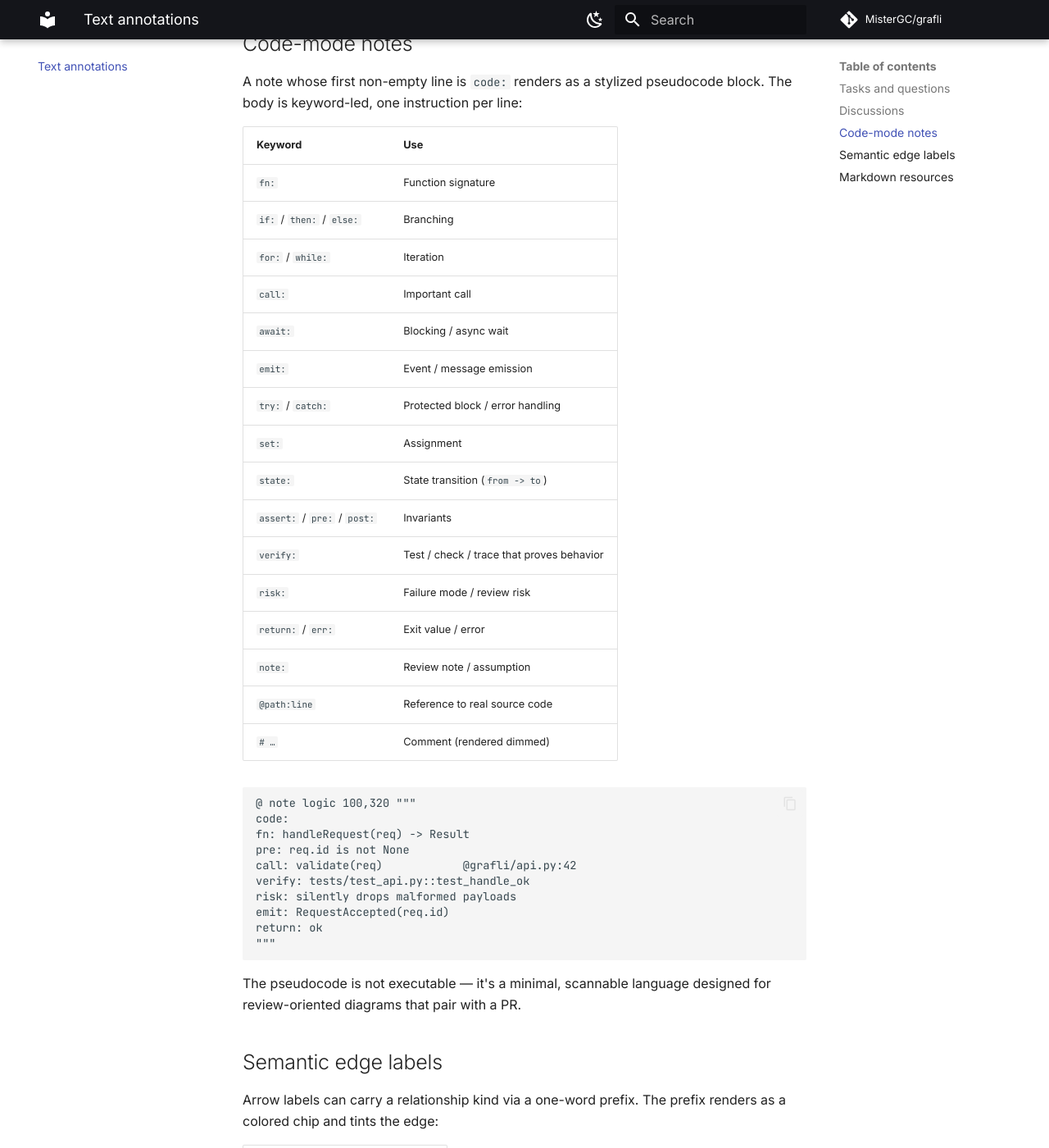
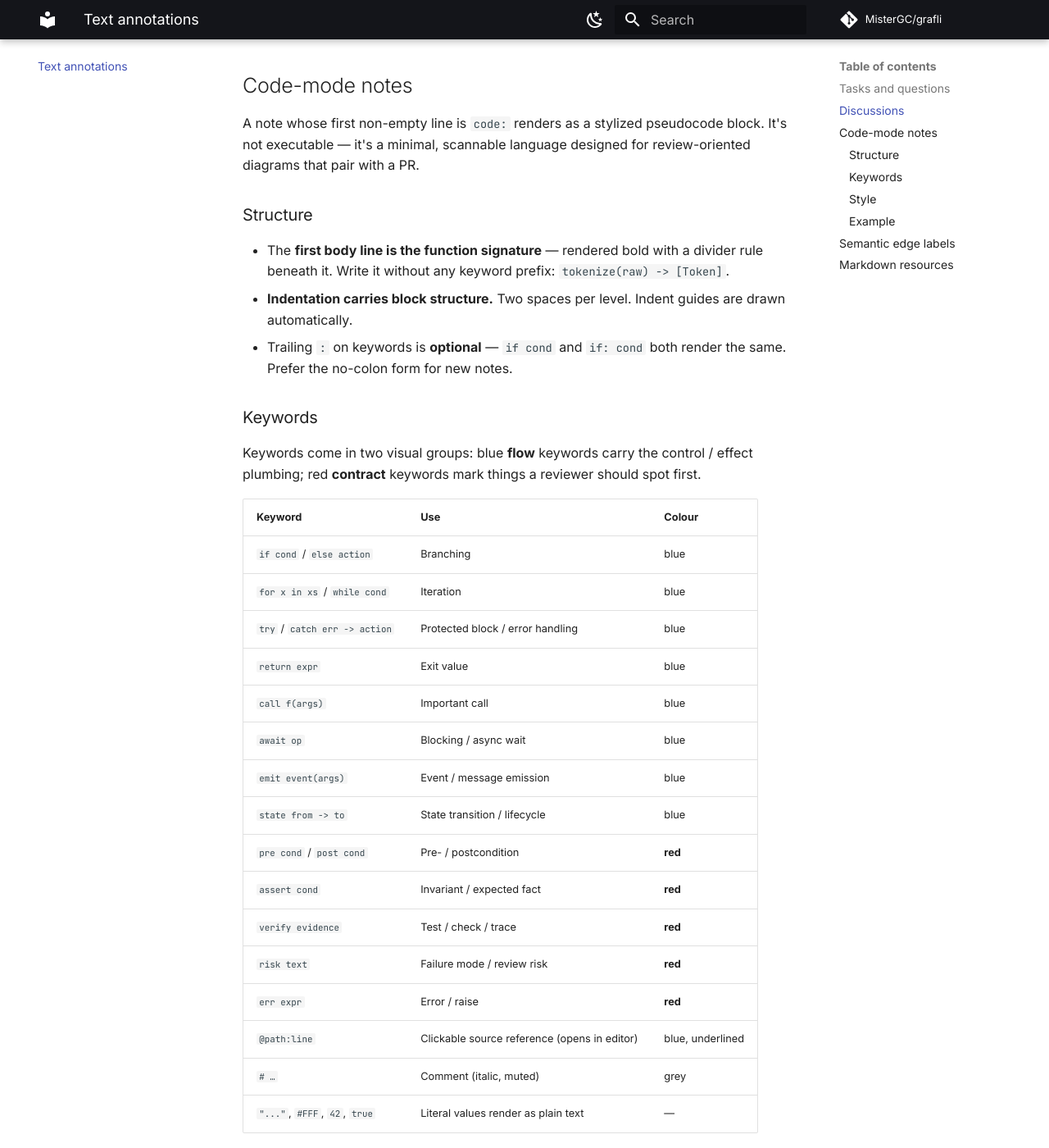
Before and after one commit to MisterGC/grafli, an MkDocs documentation site: the page built from docs/text-annotations.md, in a window 1280 px wide and 1400 px high, scrolled down 910 px. Shown: the whole window at 82% size. Built offline with MkDocs 1.6.1 and Material for MkDocs 9.7.7, drawn with Linux system fonts in a browser that asks for light colours; comment, search, counter and statistics services are not loaded; some of the changed text lies outside the part shown.

Commit message:
Docs/release prep: refresh README, F1, site for v3 syntax + new shortcuts; toolbar view-toggles; minimap connectors

````diff
--- a/docs/text-annotations.md
+++ b/docs/text-annotations.md
@@ -8,13 +8,14 @@ intent into git diffs.
 
 Lead a note (or a line in a multi-line note) with one of:
 
-| Prefix | Meaning |
-|--------|---------|
-| `T:`   | Task / TODO |
-| `Q:`   | Question / clarification |
+| Prefix | Aliases (case-insensitive) | Meaning |
+|--------|-----------------------------|---------|
+| `T:`   | `t:`, `TODO:`, `todo:`     | Task / TODO |
+| `Q:`   | `q:`, `QUESTION:`, `question:` | Question / clarification |
 
 Both render with distinct colors so review work is easy to spot when you
-zoom out.
+zoom out. Whatever form you type, the rendered badge is normalised to the
+short form (`T:` / `Q:`) for visual consistency.
 
 ## Discussions
 
@@ -34,42 +35,76 @@ AI: We could move it behind an event bus once #421 lands.
 ## Code-mode notes
 
 A note whose first non-empty line is `code:` renders as a stylized
-pseudocode block. The body is keyword-led, one instruction per line:
+pseudocode block. It's not executable — it's a minimal, scannable
+language designed for review-oriented diagrams that pair with a PR.
 
-| Keyword | Use |
-|---------|-----|
-| `fn:`     | Function signature |
-| `if:` / `then:` / `else:` | Branching |
-| `for:` / `while:` | Iteration |
-| `call:`   | Important call |
-| `await:`  | Blocking / async wait |
-| `emit:`   | Event / message emission |
-| `try:` / `catch:` | Protected block / error handling |
-| `set:`    | Assignment |
-| `state:`  | State transition (`from -> to`) |
-| `assert:` / `pre:` / `post:` | Invariants |
-| `verify:` | Test / check / trace that proves behavior |
-| `risk:`   | Failure mode / review risk |
-| `return:` / `err:` | Exit value / error |
-| `note:`   | Review note / assumption |
-| `@path:line` | Reference to real source code |
-| `# …`     | Comment (rendered dimmed) |
+### Structure
+
+* The **first body line is the function signature** — rendered bold with
+  a divider rule beneath it. Write it without any keyword prefix:
+  `tokenize(raw) -> [Token]`.
+* **Indentation carries block structure.** Two spaces per level. Indent
+  guides are drawn automatically.
+* Trailing `:` on keywords is **optional** — `if cond` and `if: cond`
+  both render the same. Prefer the no-colon form for new notes.
+
+### Keywords
+
+Keywords come in two visual groups: blue **flow** keywords carry the
+control / effect plumbing; red **contract** keywords mark things a
+reviewer should spot first.
+
+| Keyword | Use | Colour |
+|---------|-----|--------|
+| `if cond` / `else action` | Branching | blue |
+| `for x in xs` / `while cond` | Iteration | blue |
+| `try` / `catch err -> action` | Protected block / error handling | blue |
+| `return expr` | Exit value | blue |
+| `call f(args)` | Important call | blue |
+| `await op` | Blocking / async wait | blue |
+| `emit event(args)` | Event / message emission | blue |
+| `state from -> to` | State transition / lifecycle | blue |
+| `pre cond` / `post cond` | Pre- / postcondition | **red** |
+| `assert cond` | Invariant / expected fact | **red** |
+| `verify evidence` | Test / check / trace | **red** |
+| `risk text` | Failure mode / review risk | **red** |
+| `err expr` | Error / raise | **red** |
+| `@path:line` | Clickable source reference (opens in editor) | blue, underlined |
+| `# …` | Comment (italic, muted) | grey |
+| `"..."`, `#FFF`, `42`, `true` | Literal values render as plain text | — |
+
+Plain assignments need no keyword: `out = []` is unambiguous.
+
+### Style
+
+The snippet should reveal *what happens*, not literally mirror the
+source. Optimise for visual understanding at a glance.
+
+* **Prefer short predicates and named operations** over long OO chains.
+  `blank(line)` reads faster than `line.stripped.isEmpty`. Even when the
+  underlying code uses dot chains, the note should use the verb that
+  captures the intent.
+* **Keep one abstraction level per snippet.** Mixing real method names
+  with prose verbs forces the reader to re-parse mid-line.
+* **Drop boilerplate.** Wrappers, logging, telemetry, defensive copies —
+  omit unless they're the point of the function.
+
+If a note grows past ~10 lines, it's trying to be a graph. Split it.
+
+### Example
 
 ```text
 @ note logic 100,320 """
 code:
-fn: handleRequest(req) -> Result
-pre: req.id is not None
-call: validate(req)            @grafli/api.py:42
-verify: tests/test_api.py::test_handle_ok
-risk: silently drops malformed payloads
-emit: RequestAccepted(req.id)
-return: ok
+handleRequest(req) -> Result
+pre req.id is set
+call validate(req)
+verify test_api.py::test_handle_ok
+risk silently drops malformed payloads
+emit RequestAccepted(req.id)
+return ok  @grafli/api.py:42
 """
 ```
-
-The pseudocode is not executable — it's a minimal, scannable language
-designed for review-oriented diagrams that pair with a PR.
 
 ## Semantic edge labels
 
````
Also changed, not shown: CHANGELOG.md (+38 -0 lines), README.md (+15 -7 lines), docs/format.md (+4 -4 lines), docs/index.md (+9 -9 lines), docs/keybindings.md (+22 -2 lines), 6 other files.
